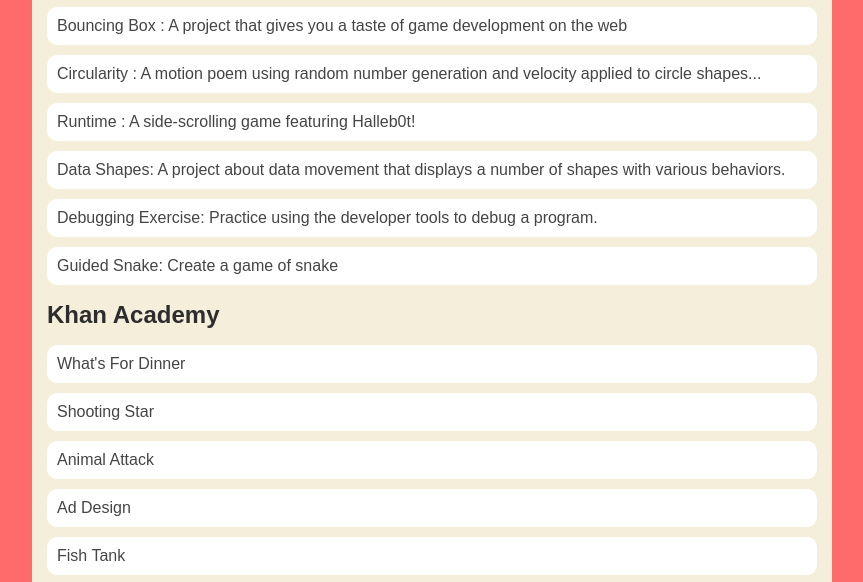
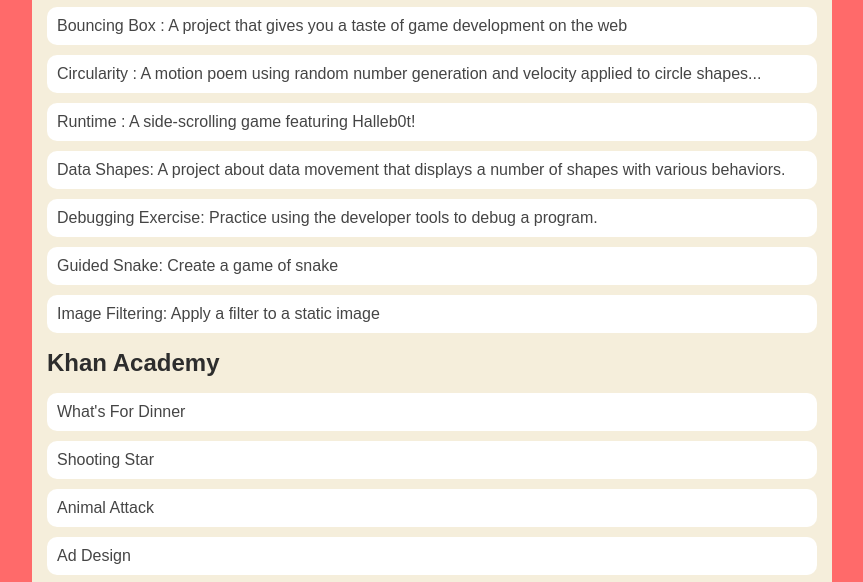
Before and after one commit to gagedavis1/gagedavis1.github.io, a plain HTML site: page portfolio.html in a window 1280 px wide. Shown: the part 217-799 px from the top of the page, without its empty margins (208-1071 px from the left). Drawn offline with Linux system fonts and the light colour scheme.

Commit message:
image filtering is now added to the site

```diff
--- a/portfolio.html
+++ b/portfolio.html
@@ -26,6 +26,7 @@
                     <li><a href="https://gagedavis1.github.io/gagedavis1ASD.github.io/asd-projects/data-shapes">Data Shapes: A project about data movement that displays a number of shapes with various behaviors.</a></li>
                     <li><a href="https://gagedavis1.github.io/gagedavis1ASD.github.io/asd-projects/debugging-exercise">Debugging Exercise: Practice using the developer tools to debug a program.</a></li>
                     <li><a href="https://gagedavis1.github.io/gagedavis1ASD.github.io/asd-projects/snake">Guided Snake: Create a game of snake</a></li>
+                    <li><a href="https://gagedavis1.github.io/gagedavis1ASD.github.io/asd-projects/image-filtering">Image Filtering: Apply a filter to a static image</a></li>
 
                 </ul>
                 <h2>Khan Academy</h2>
```
